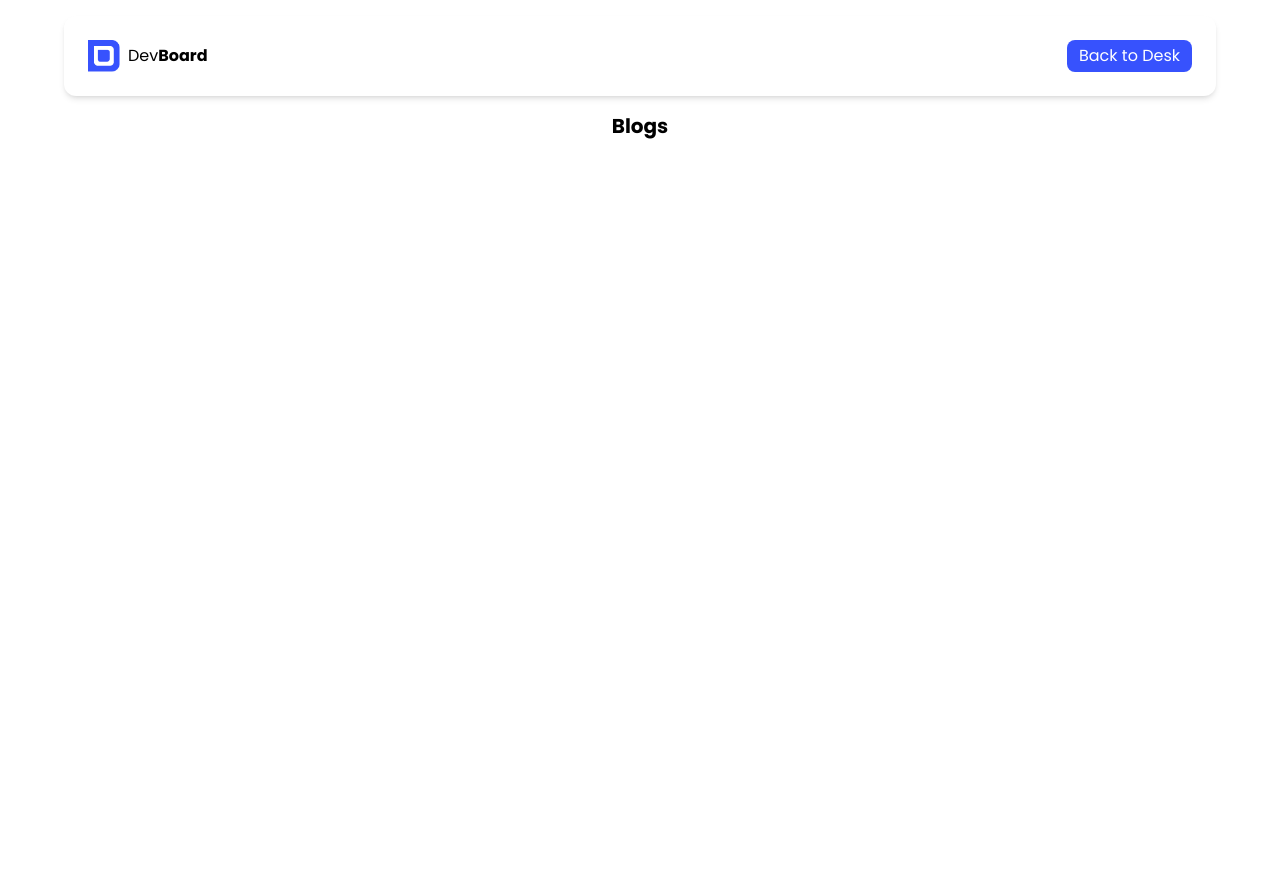
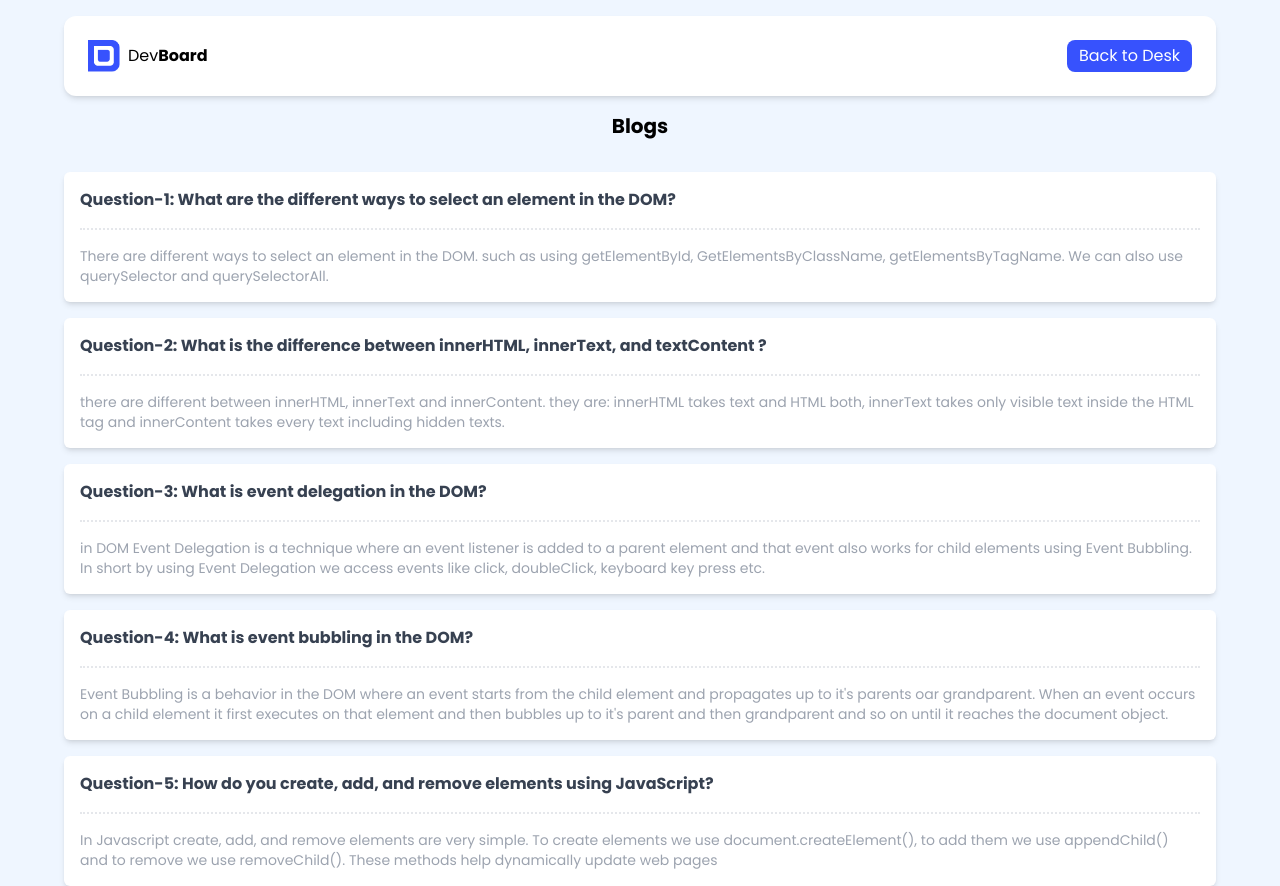
Before and after one commit to ZulkarNayem/Assignment-5, a plain HTML site: page second.html in a window 1280 px wide. Before the commit the page ends 800 px from the top, so only its background shows below. Drawn offline with nearby package versions, Linux system fonts and the light colour scheme.

Commit message:
second page question and answer done

```diff
--- a/second.html
+++ b/second.html
@@ -1,5 +1,6 @@
 <!DOCTYPE html>
 <html lang="en">
+
 <head>
     <meta charset="UTF-8">
     <meta name="viewport" content="width=device-width, initial-scale=1.0">
@@ -18,7 +19,8 @@
     </style>
 
 </head>
-<body class="poppins-regular">
+
+<body class="poppins-regular bg-blue-50">
     <section class="mx-16 mt-4 bg-white p-6 rounded-xl shadow-md">
         <nav class="flex justify-between">
             <div class="flex items-center justify-center gap-2">
@@ -43,5 +45,41 @@
     </div>
 
 
+    <section class="mx-16 mt-4 bg-white p-4 rounded-md shadow-md">
+        <p class="font-bold text-gray-700 border-b-2 border-dotted pb-4 mb-4">Question-1: What are the different ways to select an element in the DOM?</p>
+        <p class="text-gray-400 text-sm">There are different ways to select an element in the DOM. such as using getElementById, GetElementsByClassName, getElementsByTagName. We can also use querySelector and querySelectorAll.
+        </p>
+
+    </section>
+
+    <section class="mx-16 mt-4 bg-white p-4 rounded-md shadow-md">
+        <p class="font-bold text-gray-700 border-b-2 border-dotted pb-4 mb-4">Question-2: What is the difference between innerHTML, innerText, and textContent ?</p>
+        <p class="text-gray-400 text-sm">there are different between innerHTML, innerText and innerContent. they are: innerHTML takes text and HTML both, innerText takes only visible text inside the HTML tag and innerContent takes every text including hidden texts.
+        </p>
+
+    </section>
+
+    <section class="mx-16 mt-4 bg-white p-4 rounded-md shadow-md">
+        <p class="font-bold text-gray-700 border-b-2 border-dotted pb-4 mb-4">Question-3: What is event delegation in the DOM?</p>
+        <p class="text-gray-400 text-sm">in DOM Event Delegation is a technique where an event listener is added to a parent element and that event also works for child elements using Event Bubbling. In short by using Event Delegation we access events like click, doubleClick, keyboard key press etc.
+        </p>
+
+    </section>
+
+    <section class="mx-16 mt-4 bg-white p-4 rounded-md shadow-md">
+        <p class="font-bold text-gray-700 border-b-2 border-dotted pb-4 mb-4">Question-4: What is event bubbling in the DOM?</p>
+        <p class="text-gray-400 text-sm">Event Bubbling is a behavior in the DOM where an event starts from the child element and propagates up to it's parents oar grandparent. When an event occurs on a child element it first executes on that element and then bubbles up to it's parent and then grandparent and so on until it reaches the document object.
+        </p>
+
+    </section>
+
+    <section class="mx-16 mt-4 bg-white p-4 rounded-md shadow-md">
+        <p class="font-bold text-gray-700 border-b-2 border-dotted pb-4 mb-4">Question-5: How do you create, add, and remove elements using JavaScript?</p>
+        <p class="text-gray-400 text-sm">In Javascript create, add, and remove elements are very simple. To create elements we use document.createElement(), to add them we use appendChild() and to remove we use removeChild(). These methods help dynamically update web pages
+        </p>
+
+    </section>
+
 </body>
+
 </html>
```
